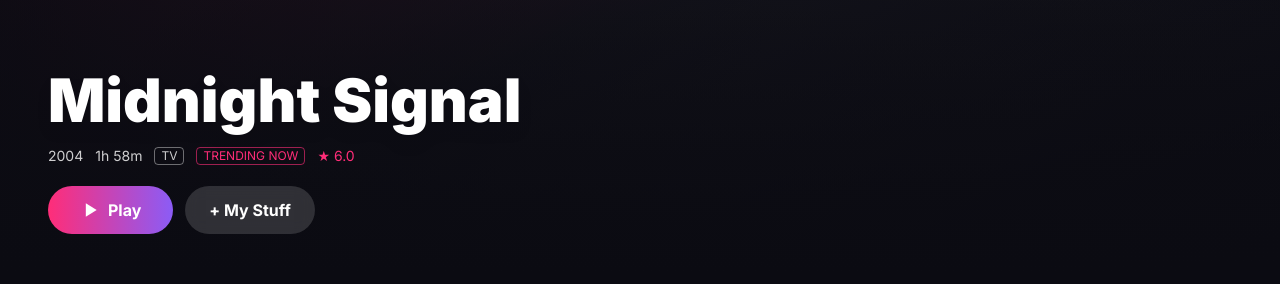
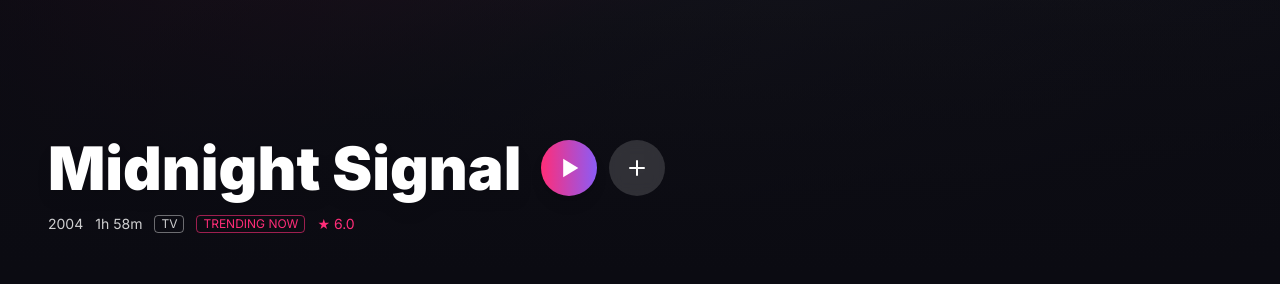
Before and after one commit to landynleecurley/nova, a Next.js app: page /tv/1000 in a window 1280 px wide. Shown: the part 246-530 px from the top of the page. Built offline with nearby package versions, Linux system fonts and the light colour scheme; no server answers.

Commit message:
Detail hero: replace Play/My Stuff pills with two circle icon buttons inline with the title

```diff
--- a/app/components/DetailActions.js
+++ b/app/components/DetailActions.js
@@ -2,7 +2,7 @@
 
 import Link from "next/link";
 import { useEffect, useState } from "react";
-import { IconPlay } from "./icons";
+import { IconPlay, IconPlus, IconCheck } from "./icons";
 
 const KEY = "nova_my_stuff";
 
@@ -42,26 +42,30 @@ export default function DetailActions({ id, title, mediaType }) {
   }
 
   return (
-    <div className="relative flex flex-wrap items-center gap-3">
+    <div className="relative flex items-center gap-3">
       <Link
         href={`/watch/${mediaType}/${id}`}
-        className="nova-gradient hover:opacity-90 text-white font-bold px-8 py-3 rounded-full transition-opacity flex items-center gap-2"
+        aria-label={`Play ${title}`}
+        title="Play"
+        className="w-12 h-12 md:w-14 md:h-14 rounded-full nova-gradient hover:opacity-90 text-white grid place-items-center transition-opacity shadow-lg"
       >
-        <IconPlay className="w-5 h-5" /> Play
+        <IconPlay className="w-6 h-6 md:w-7 md:h-7" />
       </Link>
       <button
         onClick={toggle}
-        className={`font-bold px-6 py-3 rounded-full transition-colors ${
+        aria-label={saved ? "Remove from My Stuff" : "Add to My Stuff"}
+        title={saved ? "In My Stuff" : "Add to My Stuff"}
+        className={`w-12 h-12 md:w-14 md:h-14 rounded-full grid place-items-center transition-colors ${
           saved
-            ? "bg-nova-pink/20 text-nova-pink ring-1 ring-nova-pink"
+            ? "bg-nova-pink/20 text-nova-pink ring-2 ring-nova-pink"
             : "bg-white/15 hover:bg-white/25 backdrop-blur text-white"
         }`}
       >
-        {saved ? "✓ In My Stuff" : "+ My Stuff"}
+        {saved ? <IconCheck className="w-6 h-6" /> : <IconPlus className="w-6 h-6" />}
       </button>
 
       {toast && (
-        <span className="absolute left-0 -bottom-9 text-sm bg-nova-panel border border-white/15 rounded-full px-4 py-1.5 text-white/90 whitespace-nowrap">
+        <span className="absolute left-0 top-full mt-2 text-sm bg-nova-panel border border-white/15 rounded-full px-4 py-1.5 text-white/90 whitespace-nowrap z-10">
           {toast}
         </span>
       )}
--- a/app/components/DetailView.js
+++ b/app/components/DetailView.js
@@ -34,8 +34,11 @@ export default function DetailView({ item, mediaType }) {
         <div className="absolute inset-0 hero-fade" />
 
         <div className="relative z-10 h-full flex flex-col justify-end px-6 md:px-12 pb-10 max-w-3xl">
-          <h1 className="text-4xl md:text-6xl font-black mb-4 drop-shadow-lg">{titleOf(item)}</h1>
-          <div className="flex flex-wrap items-center gap-3 text-sm text-white/80 mb-5">
+          <div className="flex items-center gap-4 md:gap-5 mb-4 flex-wrap">
+            <h1 className="text-4xl md:text-6xl font-black drop-shadow-lg">{titleOf(item)}</h1>
+            <DetailActions id={item.id} title={titleOf(item)} mediaType={mediaType} />
+          </div>
+          <div className="flex flex-wrap items-center gap-3 text-sm text-white/80">
             {yearOf(item) && <span>{yearOf(item)}</span>}
             {runtime && <span>{runtime}</span>}
             <span className="uppercase border border-white/40 px-1.5 rounded text-xs">{mediaType}</span>
@@ -49,7 +52,6 @@ export default function DetailView({ item, mediaType }) {
             )}
             {item.vote_average ? <span className="text-nova-pink">★ {item.vote_average.toFixed(1)}</span> : null}
           </div>
-          <DetailActions id={item.id} title={titleOf(item)} mediaType={mediaType} />
         </div>
       </section>
 
```
